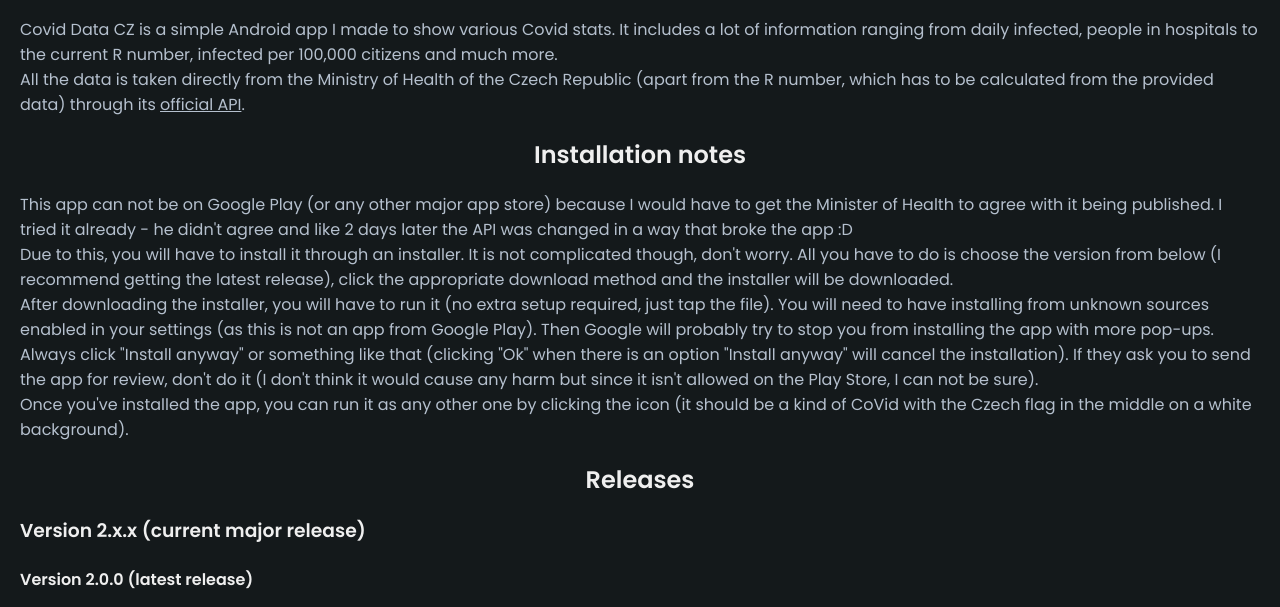
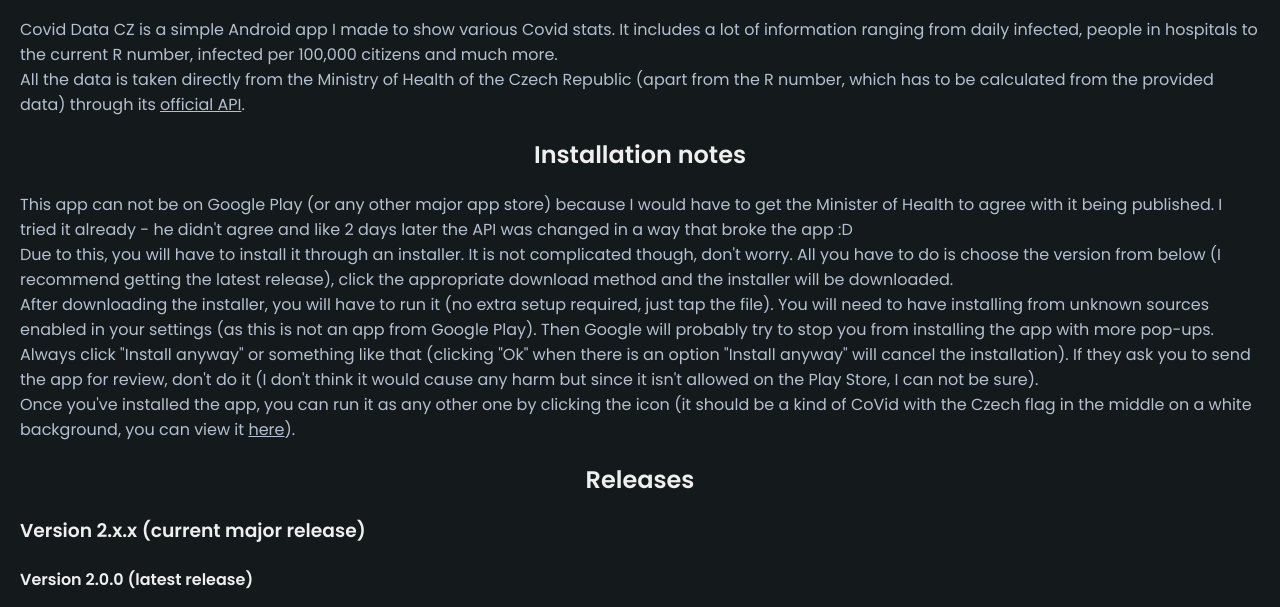
Before and after one commit to Pandicon/pandicon.github.io, a plain HTML site: page projects/covid-data-cz/index.html in a window 1280 px wide. Shown: the part 193-800 px from the top of the page. Drawn offline with Linux system fonts and the light colour scheme.

Commit message:
Add a link to view the Covid Data CZ app icon

```diff
--- a/projects/covid-data-cz/index.html
+++ b/projects/covid-data-cz/index.html
@@ -36,7 +36,7 @@
 		This app can not be on Google Play (or any other major app store) because I would have to get the Minister of Health to agree with it being published. I tried it already - he didn't agree and like 2 days later the API was changed in a way that broke the app :D<br/>
 		Due to this, you will have to install it through an installer. It is not complicated though, don't worry. All you have to do is choose the version from below (I recommend getting the latest release), click the appropriate download method and the installer will be downloaded.<br/>
 		After downloading the installer, you will have to run it (no extra setup required, just tap the file). You will need to have installing from unknown sources enabled in your settings (as this is not an app from Google Play). Then Google will probably try to stop you from installing the app with more pop-ups. Always click "Install anyway" or something like that (clicking "Ok" when there is an option "Install anyway" will cancel the installation). If they ask you to send the app for review, don't do it (I don't think it would cause any harm but since it isn't allowed on the Play Store, I can not be sure).<br/>
-		Once you've installed the app, you can run it as any other one by clicking the icon (it should be a kind of CoVid with the Czech flag in the middle on a white background).
+		Once you've installed the app, you can run it as any other one by clicking the icon (it should be a kind of CoVid with the Czech flag in the middle on a white background, you can view it <a href="../../files/images/covid-data-cz.png">here</a>).
 
 		<h2 class="center-text">Releases</h2>
 		<h3 id="2.x.x">Version 2.x.x (current major release)</h3>
```
